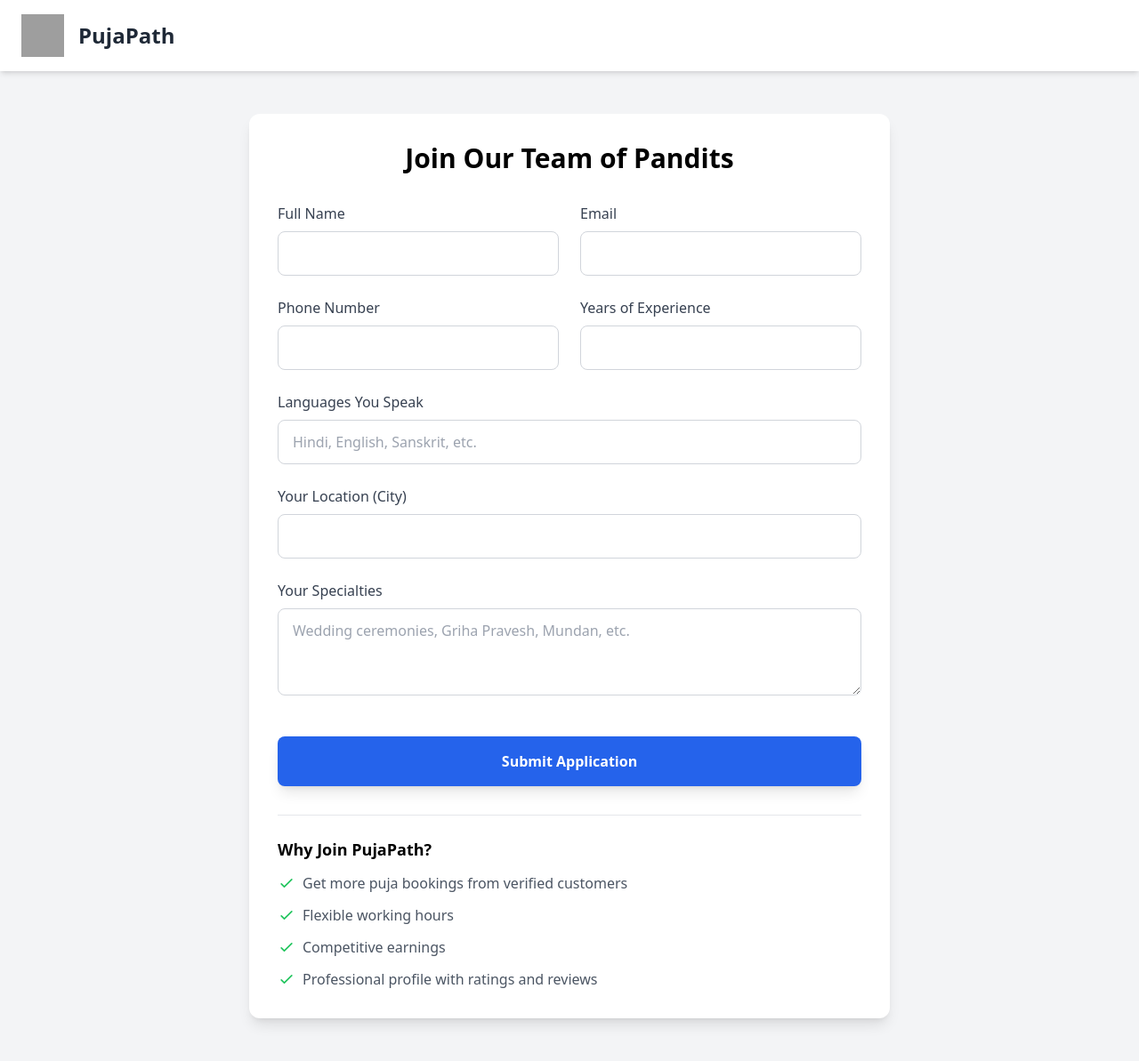
After one commit to shubhamsinnh/first-project, a Flask app: page /pandit-signup in a window 1280 px wide. The commit adds this page. Shown: the whole page at 89% size. Run offline with Flask 3, Linux system fonts and the light colour scheme; parts of the project's set-up code (start-up, migrations or seed data) failed here and were passed over; some libraries are stand-ins or nearby versions; grey boxes are pictures that could not be loaded.

Commit message:
Updated
Updates

```diff
--- a/app.py
+++ b/app.py
@@ -123,5 +123,42 @@ def fetch_panditji():
     except SQLAlchemyError as e:
         return jsonify({"error": str(e)}), 500
 
+
+@app.route("/pandit-signup", methods=['GET', 'POST'])
+def pandit_signup():
+    if request.method == 'POST':
+        try:
+            # Get form data
+            name = request.form.get('name')
+            email = request.form.get('email')
+            phone = request.form.get('phone')
+            experience = request.form.get('experience')
+            languages = request.form.get('languages')
+            location = request.form.get('location')
+            specialties = request.form.get('specialties')
+
+            new_pandit = Pandit(
+                name=name,
+                email=email,
+                phone=phone,
+                experience=experience,
+                languages=languages,
+                location=location,
+                specialties=specialties,
+                is_approved=False  # Admin will approve later
+            )
+
+            db.session.add(new_pandit)
+            db.session.commit()
+
+            return render_template('pandit_signup_success.html')
+
+        except Exception as e:
+            db.session.rollback()
+            app.logger.error(f"Error in pandit signup: {str(e)}")
+            return render_template('pandit_signup.html', error=str(e))
+
+    return render_template('pandit_signup.html')
+
 if __name__ == "__main__":
     app.run(host='0.0.0.0', port=5000, debug=os.getenv("FLASK_DEBUG", False))
--- /dev/null
+++ b/templates/pandit_signup.html
@@ -0,0 +1,118 @@
+<!DOCTYPE html>
+<html lang="en">
+<head>
+    <meta charset="UTF-8">
+    <meta name="viewport" content="width=device-width, initial-scale=1.0">
+    <title>Sign Up as Pandit - PujaPath</title>
+    <script src="https://cdn.tailwindcss.com"></script>
+</head>
+<body class="bg-gray-100">
+    <nav class="bg-white shadow-md py-4 px-6">
+        <div class="container mx-auto flex justify-between items-center">
+            <div class="flex items-center space-x-4">
+                <img src="{{ url_for('static', filename='images/logo.png') }}"
+                     alt="PujaPath Logo"
+                     class="h-12 w-12">
+                <span class="text-2xl font-bold text-gray-800">PujaPath</span>
+            </div>
+        </div>
+    </nav>
+
+    <main class="container mx-auto px-6 py-12 max-w-3xl">
+        <div class="bg-white p-8 rounded-xl shadow-lg">
+            <h1 class="text-3xl font-bold text-center mb-8">Join Our Team of Pandits</h1>
+
+            {% if error %}
+                <div class="bg-red-100 border border-red-400 text-red-700 px-4 py-3 rounded mb-6">
+                    {{ error }}
+                </div>
+            {% endif %}
+
+            <form method="POST" class="space-y-6">
+                <div class="grid grid-cols-1 md:grid-cols-2 gap-6">
+                    <div>
+                        <label for="name" class="block text-gray-700 font-medium mb-2">Full Name</label>
+                        <input type="text" id="name" name="name" required
+                               class="w-full px-4 py-3 rounded-lg border border-gray-300 focus:outline-none focus:ring-2 focus:ring-blue-500">
+                    </div>
+
+                    <div>
+                        <label for="email" class="block text-gray-700 font-medium mb-2">Email</label>
+                        <input type="email" id="email" name="email" required
+                               class="w-full px-4 py-3 rounded-lg border border-gray-300 focus:outline-none focus:ring-2 focus:ring-blue-500">
+                    </div>
+
+                    <div>
+                        <label for="phone" class="block text-gray-700 font-medium mb-2">Phone Number</label>
+                        <input type="tel" id="phone" name="phone" required
+                               class="w-full px-4 py-3 rounded-lg border border-gray-300 focus:outline-none focus:ring-2 focus:ring-blue-500">
+                    </div>
+
+                    <div>
+                        <label for="experience" class="block text-gray-700 font-medium mb-2">Years of Experience</label>
+                        <input type="number" id="experience" name="experience" required
+                               class="w-full px-4 py-3 rounded-lg border border-gray-300 focus:outline-none focus:ring-2 focus:ring-blue-500">
+                    </div>
+                </div>
+
+                <div>
+                    <label for="languages" class="block text-gray-700 font-medium mb-2">Languages You Speak</label>
+                    <input type="text" id="languages" name="languages" required
+                           placeholder="Hindi, English, Sanskrit, etc."
+                           class="w-full px-4 py-3 rounded-lg border border-gray-300 focus:outline-none focus:ring-2 focus:ring-blue-500">
+                </div>
+
+                <div>
+                    <label for="location" class="block text-gray-700 font-medium mb-2">Your Location (City)</label>
+                    <input type="text" id="location" name="location" required
+                           class="w-full px-4 py-3 rounded-lg border border-gray-300 focus:outline-none focus:ring-2 focus:ring-blue-500">
+                </div>
+
+                <div>
+                    <label for="specialties" class="block text-gray-700 font-medium mb-2">Your Specialties</label>
+                    <textarea id="specialties" name="specialties" rows="3" required
+                              placeholder="Wedding ceremonies, Griha Pravesh, Mundan, etc."
+                              class="w-full px-4 py-3 rounded-lg border border-gray-300 focus:outline-none focus:ring-2 focus:ring-blue-500"></textarea>
+                </div>
+
+                <div class="pt-4">
+                    <button type="submit"
+                            class="w-full bg-blue-600 text-white py-4 rounded-lg font-semibold hover:bg-blue-700 transition-colors shadow-lg">
+                        Submit Application
+                    </button>
+                </div>
+            </form>
+
+            <div class="mt-8 pt-6 border-t border-gray-200">
+                <h3 class="text-lg font-semibold mb-3">Why Join PujaPath?</h3>
+                <ul class="space-y-3 text-gray-600">
+                    <li class="flex items-start">
+                        <svg class="h-5 w-5 text-green-500 mr-2 mt-0.5" fill="none" stroke="currentColor" viewBox="0 0 24 24">
+                            <path stroke-linecap="round" stroke-linejoin="round" stroke-width="2" d="M5 13l4 4L19 7"/>
+                        </svg>
+                        <span>Get more puja bookings from verified customers</span>
+                    </li>
+                    <li class="flex items-start">
+                        <svg class="h-5 w-5 text-green-500 mr-2 mt-0.5" fill="none" stroke="currentColor" viewBox="0 0 24 24">
+                            <path stroke-linecap="round" stroke-linejoin="round" stroke-width="2" d="M5 13l4 4L19 7"/>
+                        </svg>
+                        <span>Flexible working hours</span>
+                    </li>
+                    <li class="flex items-start">
+                        <svg class="h-5 w-5 text-green-500 mr-2 mt-0.5" fill="none" stroke="currentColor" viewBox="0 0 24 24">
+                            <path stroke-linecap="round" stroke-linejoin="round" stroke-width="2" d="M5 13l4 4L19 7"/>
+                        </svg>
+                        <span>Competitive earnings</span>
+                    </li>
+                    <li class="flex items-start">
+                        <svg class="h-5 w-5 text-green-500 mr-2 mt-0.5" fill="none" stroke="currentColor" viewBox="0 0 24 24">
+                            <path stroke-linecap="round" stroke-linejoin="round" stroke-width="2" d="M5 13l4 4L19 7"/>
+                        </svg>
+                        <span>Professional profile with ratings and reviews</span>
+                    </li>
+                </ul>
+            </div>
+        </div>
+    </main>
+</body>
+</html>
```
Also changed, not shown: templates/home.html (+7 -5 lines), templates/pandit_signup_success.html (added, +51 -0 lines).
